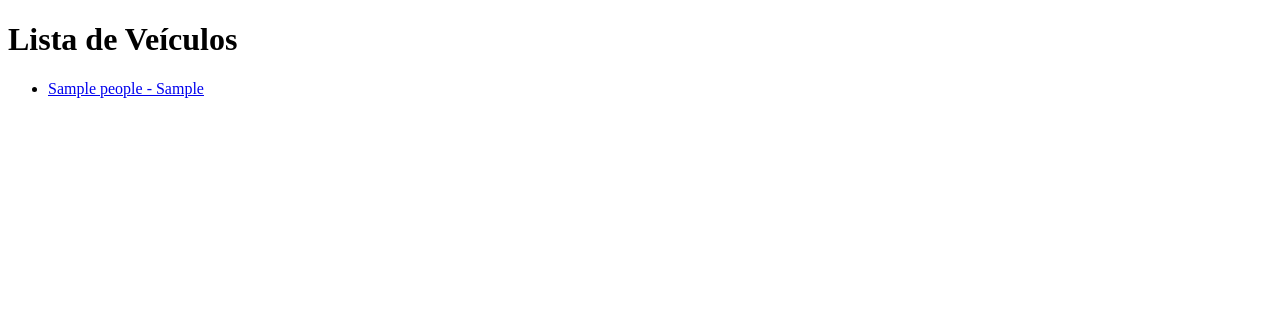
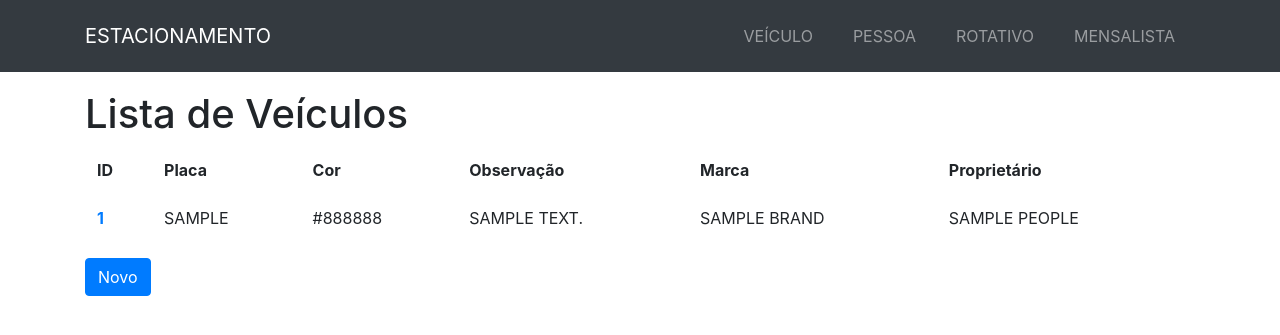
Before and after one commit to victorvf/django-nginx, a Django app: page /veiculos in a window 1280 px wide. Shown: the top 335 px of the page. Run offline with Django 3.2, Linux system fonts and the light colour scheme; tables that the repository leaves empty hold one stand-in row (values such as "Sample post"); some libraries are stand-ins or nearby versions.

Commit message:
alteração no front-end

```diff
--- a/projetoFinal/estacionamento/templates/estacionamento/index.html
+++ b/projetoFinal/estacionamento/templates/estacionamento/index.html
@@ -1,11 +1,52 @@
-<!DOCTYPE html>
-<html>
+<!doctype html>
+<html lang="en">
   <head>
+    <!-- Required meta tags -->
     <meta charset="utf-8">
+    <meta name="viewport" content="width=device-width, initial-scale=1, shrink-to-fit=no">
+
+    <!-- Bootstrap CSS -->
+    <link rel="stylesheet" href="https://stackpath.bootstrapcdn.com/bootstrap/4.3.1/css/bootstrap.min.css" integrity="sha384-ggOyR0iXCbMQv3Xipma34MD+dH/1fQ784/j6cY/iJTQUOhcWr7x9JvoRxT2MZw1T" crossorigin="anonymous">
+
     <title>Estacionamento</title>
   </head>
   <body>
-    {% block main %}
-    {% endblock %}
+    <nav class="navbar navbar-expand-lg navbar-dark bg-dark fixed-top text-uppercase" id="mainNav">
+      <div class="container">
+        <a class="navbar-brand js-scroll-trigger" href="{% url 'estacionamento_home' %}">Estacionamento</a>
+        <button class="navbar-toggler navbar-toggler-right text-uppercase bg-primary text-white rounded" type="button" data-toggle="collapse" data-target="#navbarResponsive" aria-controls="navbarResponsive" aria-expanded="false" aria-label="Toggle navigation">
+          Menu
+          <i class="fas fa-bars"></i>
+        </button>
+        <div class="collapse navbar-collapse" id="navbarResponsive">
+          <ul class="navbar-nav ml-auto">
+            <li class="nav-item mx-0 mx-lg-1">
+              <a class="nav-link py-3 px-0 px-lg-3 rounded js-scroll-trigger" href="{% url 'list_vehicle' %}">Veículo</a>
+            </li>
+            <li class="nav-item mx-0 mx-lg-1">
+              <a class="nav-link py-3 px-0 px-lg-3 rounded js-scroll-trigger" href="{% url 'list_people' %}">Pessoa</a>
+            </li>
+            <li class="nav-item mx-0 mx-lg-1">
+              <a class="nav-link py-3 px-0 px-lg-3 rounded js-scroll-trigger" href="{% url 'list_rotary' %}">Rotativo</a>
+            </li>
+            <li class="nav-item mx-0 mx-lg-1">
+              <a class="nav-link py-3 px-0 px-lg-3 rounded js-scroll-trigger" href="{% url 'list_monthly' %}">Mensalista</a>
+            </li>
+          </ul>
+        </div>
+      </div>
+    </nav>
+    <section style="margin-top:90px">
+      <div class="container">
+        {% block main %}
+        {% endblock %}
+      </div>
+    </section>
+
+    <!-- Optional JavaScript -->
+    <!-- jQuery first, then Popper.js, then Bootstrap JS -->
+    <script src="https://code.jquery.com/jquery-3.3.1.slim.min.js" integrity="sha384-q8i/X+965DzO0rT7abK41JStQIAqVgRVzpbzo5smXKp4YfRvH+8abtTE1Pi6jizo" crossorigin="anonymous"></script>
+    <script src="https://cdnjs.cloudflare.com/ajax/libs/popper.js/1.14.7/umd/popper.min.js" integrity="sha384-UO2eT0CpHqdSJQ6hJty5KVphtPhzWj9WO1clHTMGa3JDZwrnQq4sF86dIHNDz0W1" crossorigin="anonymous"></script>
+    <script src="https://stackpath.bootstrapcdn.com/bootstrap/4.3.1/js/bootstrap.min.js" integrity="sha384-JjSmVgyd0p3pXB1rRibZUAYoIIy6OrQ6VrjIEaFf/nJGzIxFDsf4x0xIM+B07jRM" crossorigin="anonymous"></script>
   </body>
 </html>
--- a/projetoFinal/estacionamento/templates/estacionamento/monthly/delete_monthly.html
+++ b/projetoFinal/estacionamento/templates/estacionamento/monthly/delete_monthly.html
@@ -3,9 +3,9 @@
   <form method="post">
     {% csrf_token %}
     Você tem certeza que quer excluir o Rotativo: <b>{{ month.vehicle }}</b>? <br><br>
-    <button type="button" >
+    <button type="button" class="btn btn-danger">
       <a href="{% url 'list_monthly' %}">Cancelar</a>
     </button>
-    <button>Deletar</button>
+    <button class="btn btn-success">Deletar</button>
   </form>
 {% endblock %}
--- a/projetoFinal/estacionamento/templates/estacionamento/monthly/detail_monthly.html
+++ b/projetoFinal/estacionamento/templates/estacionamento/monthly/detail_monthly.html
@@ -5,4 +5,5 @@
   <p>{{monthly.paid}}</p>
   <p>{{monthly.vehicle}}</p>
   <p>{{monthly.total_month}}</p>
+  <a href="{% url 'delete_monthly' monthly.id %}" class="btn btn-danger">Deletar</a>
 {% endblock %}
--- a/projetoFinal/estacionamento/templates/estacionamento/people/detail_people.html
+++ b/projetoFinal/estacionamento/templates/estacionamento/people/detail_people.html
@@ -3,5 +3,5 @@
   <p>{{people.name}}</p>
   <p>{{people.address}}</p>
   <p>{{people.telephone}}</p>
-  <a href="{% url 'delete_people' people.id %}">Deletar</a>
+  <a href="{% url 'delete_people' people.id %}" class="btn btn-danger">Deletar</a>
 {% endblock %}
--- a/projetoFinal/estacionamento/templates/estacionamento/rotary/delete_rotary.html
+++ b/projetoFinal/estacionamento/templates/estacionamento/rotary/delete_rotary.html
@@ -3,9 +3,9 @@
   <form method="post">
     {% csrf_token %}
     Você tem certeza que quer excluir o Rotativo: <b>{{ rotary.vehicle }}</b>? <br><br>
-    <button type="button">
+    <button type="button" class="btn btn-danger">
       <a href="{% url 'list_rotary' %}">Cancelar</a>
     </button>
-    <button>Deletar</button>
+    <button class="btn btn-success">Deletar</button>
   </form>
 {% endblock %}
--- a/projetoFinal/estacionamento/templates/estacionamento/rotary/detail_rotary.html
+++ b/projetoFinal/estacionamento/templates/estacionamento/rotary/detail_rotary.html
@@ -5,4 +5,5 @@
   <p>{{rotary.paid}}</p>
   <p>{{rotary.vehicle}}</p>
   <p>{{rotary.total_hour}}</p>
+  <a href="{% url 'delete_rotary' rotary.id %}" class="btn btn-danger">Deletar</a>
 {% endblock %}
--- a/projetoFinal/estacionamento/templates/estacionamento/vehicle/delete_vehicle.html
+++ b/projetoFinal/estacionamento/templates/estacionamento/vehicle/delete_vehicle.html
@@ -3,9 +3,9 @@
   <form method="post">
     {% csrf_token %}
     Você tem certeza que quer excluir o Veículo: <b>{{ vehicle.board }}</b>? <br><br>
-    <button type="button" >
+    <button type="button" class="btn btn-danger">
       <a href="{% url 'list_vehicle'%}">Cancelar</a>
     </button>
-    <button >Deletar</button>
+    <button class="btn btn-success">Deletar</button>
   </form>
 {% endblock %}
--- a/projetoFinal/estacionamento/templates/estacionamento/vehicle/detail_vehicle.html
+++ b/projetoFinal/estacionamento/templates/estacionamento/vehicle/detail_vehicle.html
@@ -3,4 +3,5 @@
   <p>{{vehicle.owner}}</p>
   <p>{{vehicle.board}}</p>
   <p>{{vehicle.note}}</p>
+  <a href="{% url 'delete_vehicle' vehicle.id %}" class="btn btn-danger">Deletar</a>
 {% endblock %}
--- a/projetoFinal/estacionamento/templates/estacionamento/vehicle/list_vehicle.html
+++ b/projetoFinal/estacionamento/templates/estacionamento/vehicle/list_vehicle.html
@@ -1,10 +1,31 @@
 {% extends 'estacionamento/index.html' %}
 {% block main %}
 <h1>Lista de Veículos</h1>
-  <ul>
-    <!-- para o nome da variavel aqui dentro em nome da variavel que vem -->
+  <table class="table table-borderless">
+  <thead>
+    <tr>
+      <th scope="col">ID</th>
+      <th scope="col">Placa</th>
+      <th scope="col">Cor</th>
+      <th scope="col">Observação</th>
+      <th scope="col">Marca</th>
+      <th scope="col">Proprietário</th>
+    </tr>
+  </thead>
+  <tbody class="text-uppercase">
     {% for vehicle in vehicles %}
-    <li><a href="{% url 'detail_vehicle' vehicle.id %}">{{vehicle.owner}} - {{vehicle.board}}</a></li>
+      <tr>
+        <th scope="row"><a href="{% url 'detail_vehicle' vehicle.id %}">{{vehicle.id}}</a></th>
+        <td>{{vehicle.board}}</td>
+        <td>{{vehicle.color}}</td>
+        <td>{{vehicle.note}}</td>
+        <td>{{vehicle.brand}}</td>
+        <td>{{vehicle.owner}}</td>
+      </tr>
     {% endfor %}
-  </ul>
+  </tbody>
+  </table>
+  <button type="button" class="btn btn-primary">
+    <a href="{% url 'new_vehicle' %}" style="color:white">Novo</a>
+  </button>
 {% endblock %}
--- a/projetoFinal/estacionamento/urls.py
+++ b/projetoFinal/estacionamento/urls.py
@@ -1,4 +1,4 @@
-from django.urls import path, re_path
+from django.urls import path
 from . import views
 
 urlpatterns = [
--- a/requirements.txt
+++ b/requirements.txt
@@ -1,3 +1,4 @@
 Django>=2.0,<3.0
 psycopg2>=2.7,<3.0
 psycopg2-binary
+django-bootstrap-form
```
Also changed, not shown: projetoFinal/estacionamento/templates/estacionamento/monthly/edit_monthly.html (+10 -5 lines), projetoFinal/estacionamento/templates/estacionamento/monthly/list_monthly.html (+25 -4 lines), projetoFinal/estacionamento/templates/estacionamento/people/delete_people.html (+8 -5 lines), projetoFinal/estacionamento/templates/estacionamento/people/edit_people.html (+10 -5 lines), projetoFinal/estacionamento/templates/estacionamento/people/list_people.html (+21 -4 lines), projetoFinal/estacionamento/templates/estacionamento/rotary/edit_rotary.html (+10 -5 lines), projetoFinal/estacionamento/templates/estacionamento/rotary/list_rotary.html (+25 -4 lines), projetoFinal/estacionamento/templates/estacionamento/vehicle/edit_vehicle.html (+11 -5 lines).
